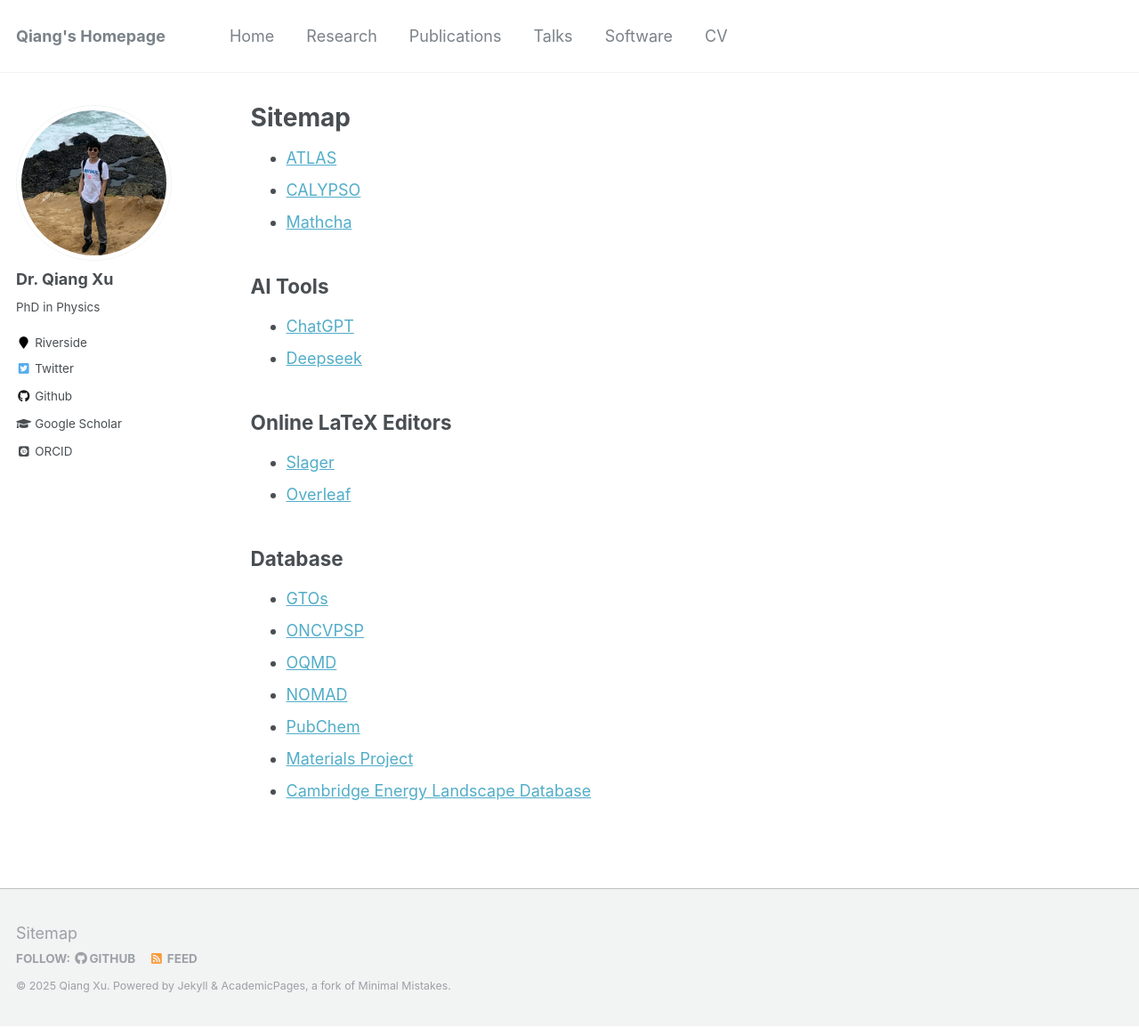
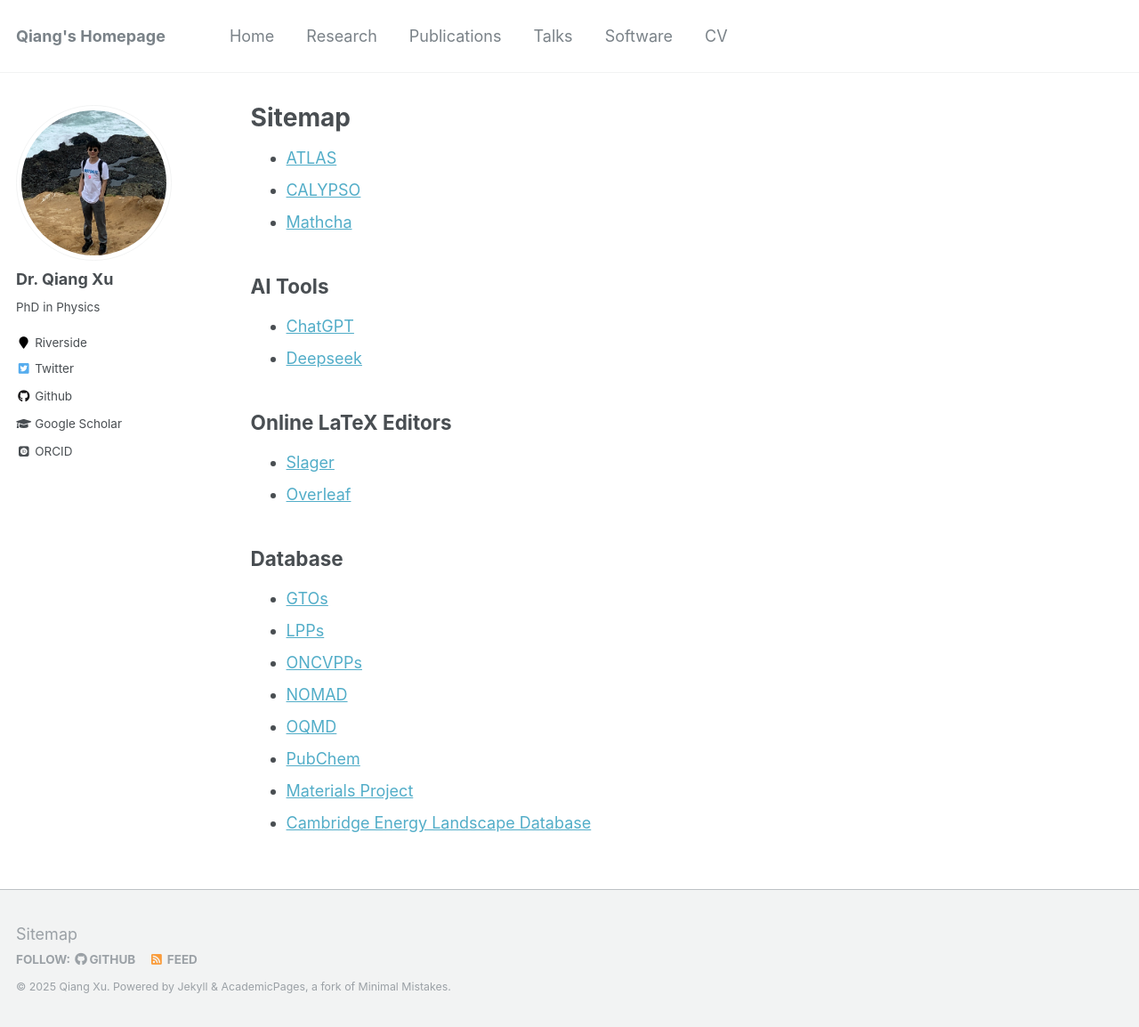
Before and after one commit to xqjlu/xqjlu.github.io, a Jekyll site: the page built from _pages/sitemap.md, in a window 1280 px wide and 1154 px high. Shown: the whole window at 89% size. Built offline with Jekyll 4.4.1, drawn with Linux system fonts in a browser that asks for light colours; some web fonts are replaced.

Commit message:
sitemap new

```diff
--- a/_pages/sitemap.md
+++ b/_pages/sitemap.md
@@ -20,9 +20,10 @@ author_profile: true
 
 <h2>Database</h2>
 * [GTOs](https://www.basissetexchange.org)
-* [ONCVPSP](http://www.mat-simresearch.com)
+* [LPPs](https://gitlab.com/shaoxc/ofpp)
+* [ONCVPPs](http://www.mat-simresearch.com)
+* [NOMAD](https://nomad-lab.eu/nomad-lab/)
 * [OQMD](https://oqmd.org)
-* [NOMAD](https://nomad-lab.eu/nomad-lab/)
 * [PubChem](https://pubchem.ncbi.nlm.nih.gov)
 * [Materials Project](https://next-gen.materialsproject.org)
 * [Cambridge Energy Landscape Database](https://www-wales.ch.cam.ac.uk/CCD.html)
```
